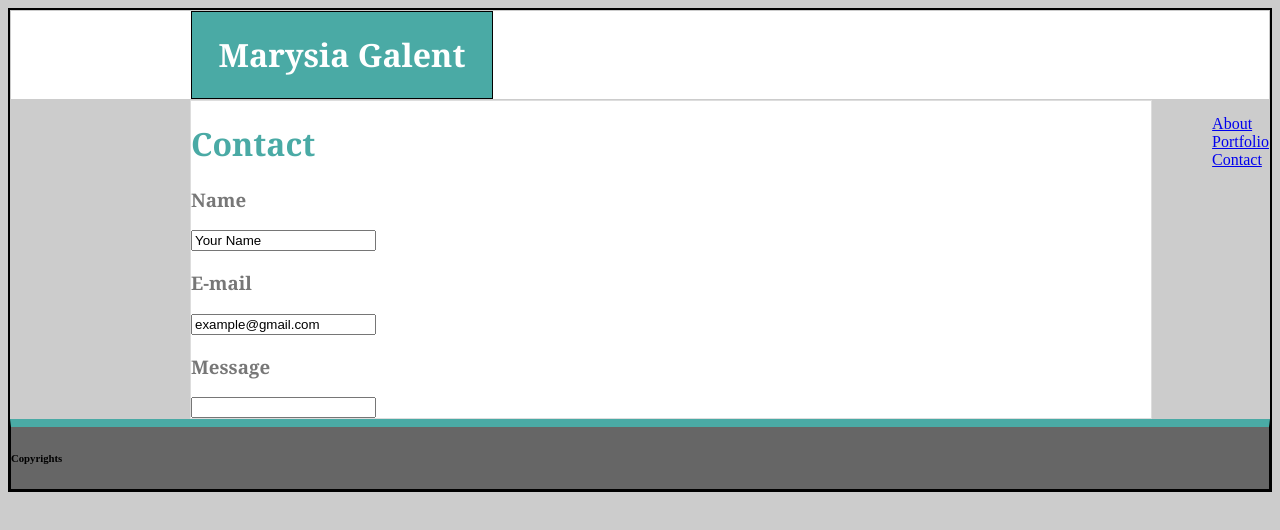
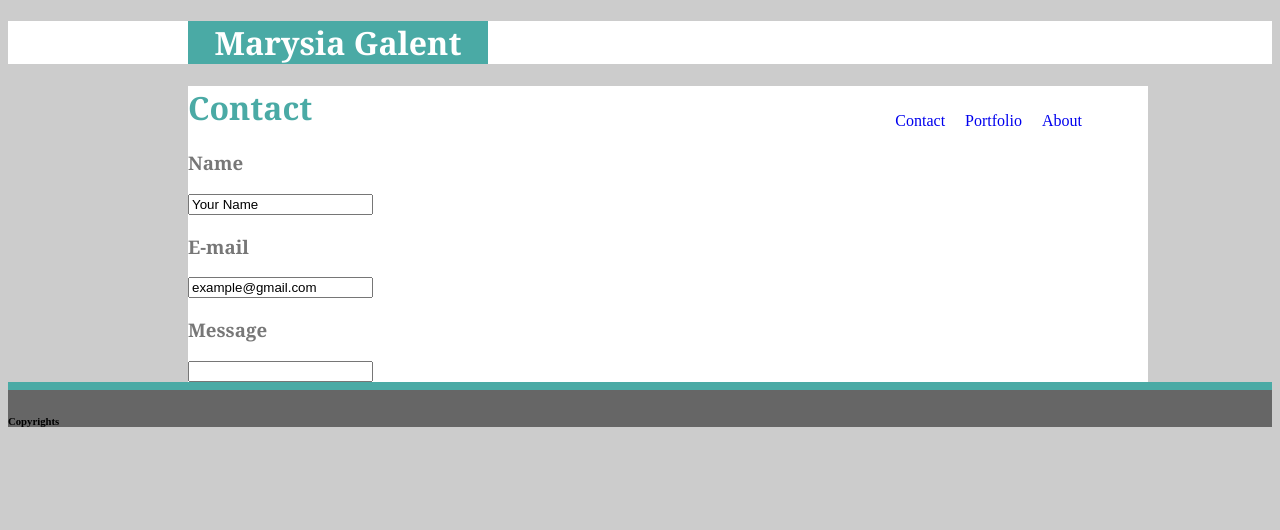
Before and after one commit to marysia83/my-first-portfolio, a plain HTML site: page contact.html in a window 1280 px wide. Drawn offline with Linux system fonts and the light colour scheme.

Commit message:
Fixed formatting and links

```diff
--- a/assets/css/style.css
+++ b/assets/css/style.css
@@ -1,7 +1,3 @@
-div {
-    border: solid black 1px;
-}
-
 body {
     background-color: #cccccc;
 }
@@ -14,6 +10,13 @@ ul.navigation {
     list-style: none;
     color: #777777;
     float: right;
+    margin-right: 180px;
+    text-decoration: none;
+}
+
+ul.navigation li {
+    float: right;
+    padding: 10px;
 }
 
 h1, h3 {
--- a/contact.html
+++ b/contact.html
@@ -16,9 +16,9 @@
                 <h1>Marysia Galent</h1>
             </div><!--end of name-->
             <ul class="navigation">
-                <li><a href="index.html" target="_blank">About</a></li>
-                <li><a href="portfolio.html" target="_blank">Portfolio</a></li>
-                <li><a href="contact.html" target="_blank">Contact</a></li>
+                    <li><a style="text-decoration:none" href="index.html" target="_blank">About</a></li>
+                    <li><a style="text-decoration:none" href="portfolio.html" target="_blank">Portfolio</a></li>
+                    <li><a style="text-decoration:none" href="contact.html" target="_blank">Contact</a></li>
             </ul>
         </div><!--end of header-->
         <div class="content">
```
Also changed, not shown: index.html (+3 -3 lines), portfolio.html (+3 -3 lines).
